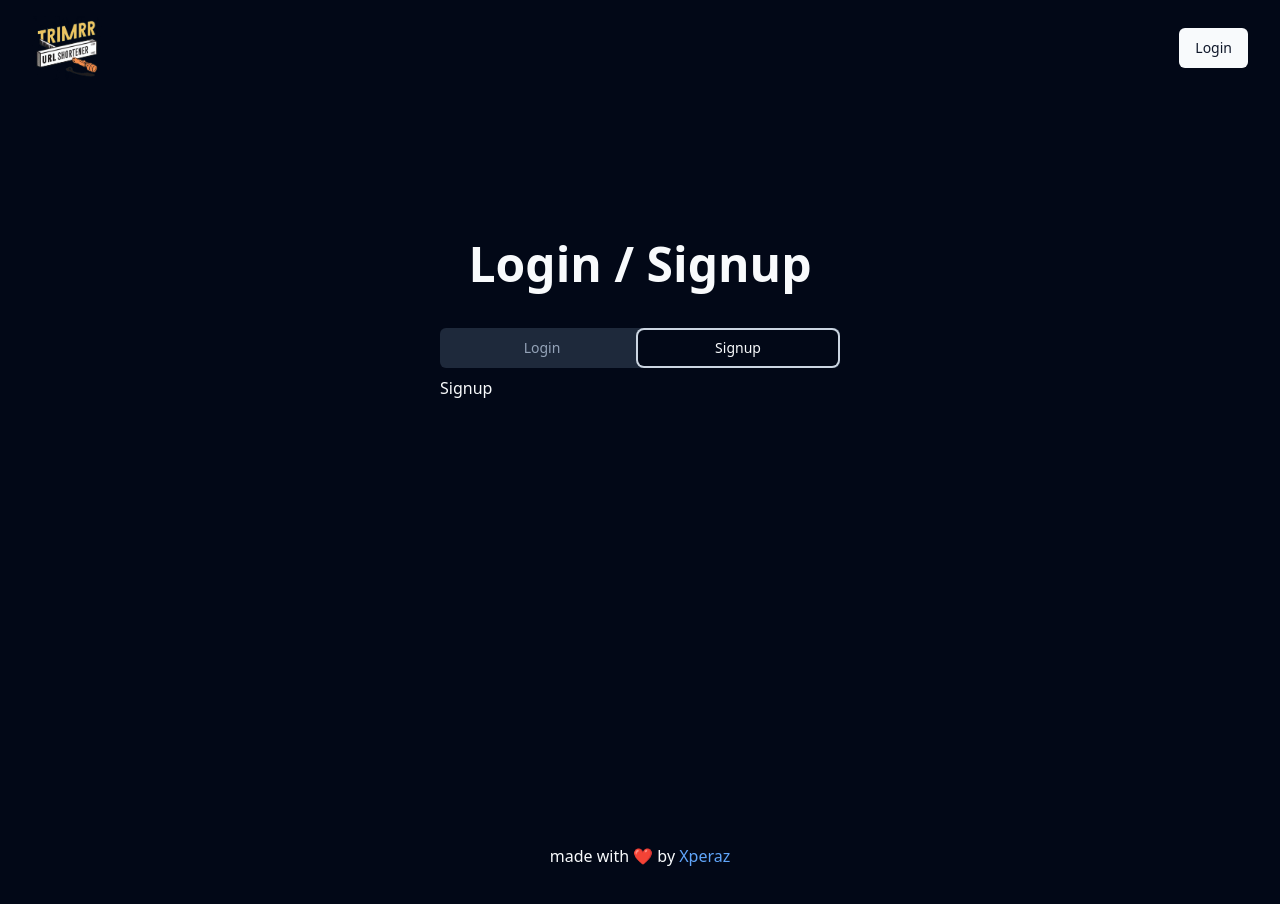
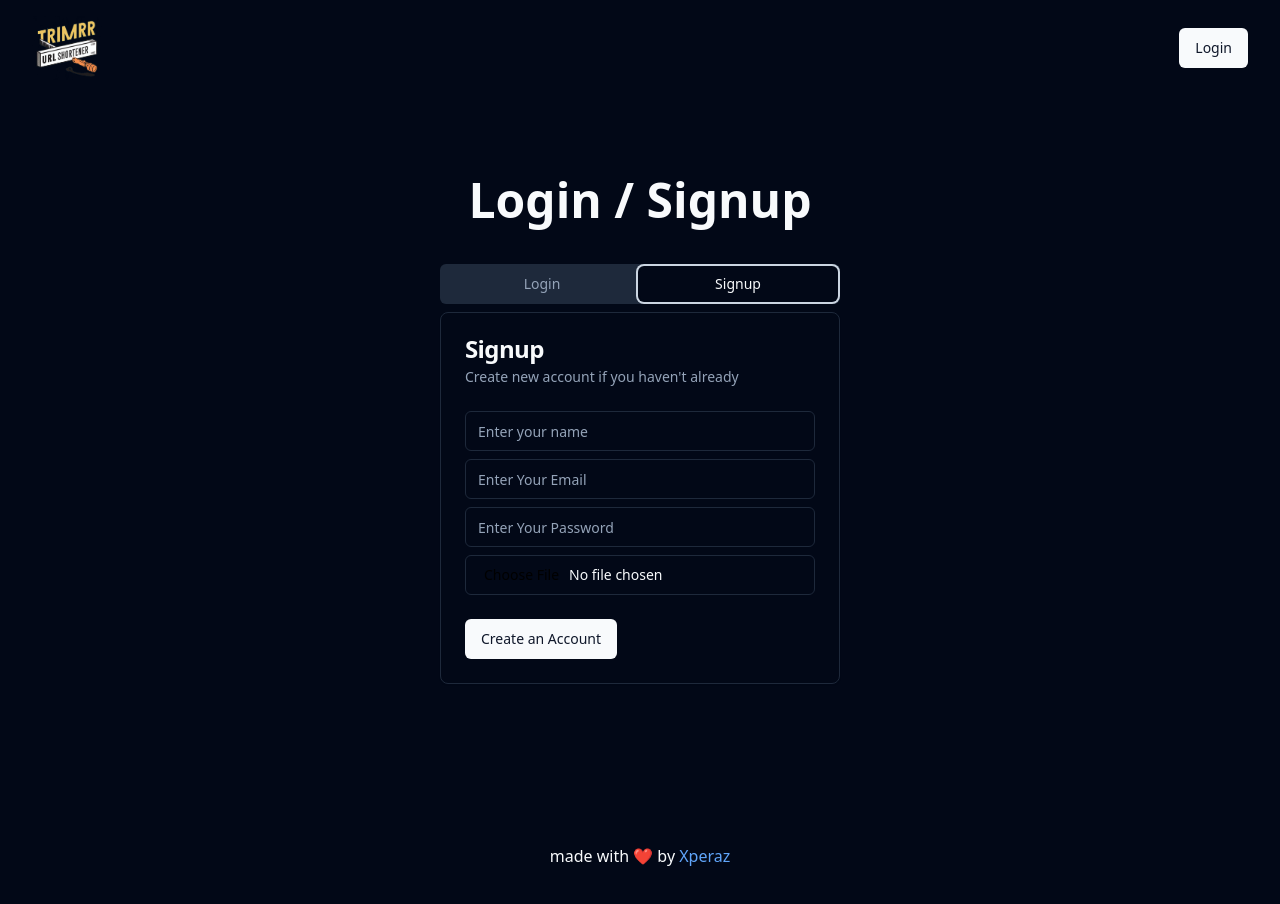
Before and after one commit to Xperaz/SnapLInk, a React (Vite) app: page /auth in a window 1280 px wide. Both pictures are taken after a click on the tab "Signup". Shown: the top 904 px of the page. Built offline with nearby package versions, Linux system fonts and the light colour scheme; no server answers.

Commit message:
adding login functinality, Signup, logout, and protect routes

```diff
--- a/src/components/AppLayout/Header.jsx
+++ b/src/components/AppLayout/Header.jsx
@@ -11,11 +11,19 @@ import {
 } from "@/components/ui/dropdown-menu";
 import { Avatar, AvatarFallback, AvatarImage } from "@/components/ui/avatar";
 import { LinkIcon, LogOut } from "lucide-react";
+import { UserState } from "@/context/userContext";
+import useFetch from "@/hooks/useFetch";
+import { logout } from "@/db/apiAuth";
+import Loader from "../Shared/Loader";
 
 const Header = () => {
   const navigate = useNavigate();
-  const user = false;
+  const { user, fetchUser } = UserState();
+
+  const { isLoading, fn: logoutFn } = useFetch(logout);
+
   return (
+    <>
       <nav className="flex justify-between items-center py-4">
         <Link to="/">
           <img src={Logo} alt="SnapLink logo" className="h-16" />
@@ -28,12 +36,17 @@ const Header = () => {
             <DropdownMenu>
               <DropdownMenuTrigger className="w-10 rounded-full overflow-hidden">
                 <Avatar>
-                <AvatarImage src="https://github.com/shadcn.png" />
+                  <AvatarImage
+                    src={user?.user_metadata?.profile_pic}
+                    className="object-contain"
+                  />
                   <AvatarFallback>CN</AvatarFallback>
                 </Avatar>
               </DropdownMenuTrigger>
               <DropdownMenuContent>
-              <DropdownMenuLabel>Azedine Ouhadou</DropdownMenuLabel>
+                <DropdownMenuLabel>
+                  {user?.user_metadata?.name}
+                </DropdownMenuLabel>
                 <DropdownMenuSeparator />
                 <DropdownMenuItem>
                   <LinkIcon className="mr-2 h-4 w-4" />
@@ -41,13 +54,24 @@ const Header = () => {
                 </DropdownMenuItem>
                 <DropdownMenuItem className="text-red-400">
                   <LogOut className="mr-2 h-4 w-4" />
-                <span>Logout</span>
+                  <span
+                    onClick={() => {
+                      logoutFn().then(() => {
+                        fetchUser();
+                        navigate("/");
+                      });
+                    }}
+                  >
+                    Logout
+                  </span>
                 </DropdownMenuItem>
               </DropdownMenuContent>
             </DropdownMenu>
           )}
         </div>
       </nav>
+      {isLoading && <Loader />}
+    </>
   );
 };
 
--- /dev/null
+++ b/src/components/ProtectedRoute/ProtectedRoute.jsx
@@ -0,0 +1,21 @@
+import { UserState } from "@/context/userContext";
+import { useEffect } from "react";
+import { useNavigate } from "react-router-dom";
+import { BarLoader } from "react-spinners";
+
+// eslint-disable-next-line react/prop-types
+const ProtectedRoute = ({ children }) => {
+  const navigate = useNavigate();
+  const { isLoading, isAuthenticated } = UserState();
+
+  useEffect(() => {
+    if (!isAuthenticated && !isLoading) {
+      navigate("/auth");
+    }
+  }, [isAuthenticated, isLoading]);
+
+  if (isLoading) return <BarLoader width={"100%"} color="#36d7b7" />;
+  if (isAuthenticated) children;
+};
+
+export default ProtectedRoute;
--- /dev/null
+++ b/src/components/Shared/Loader.jsx
@@ -0,0 +1,7 @@
+import { BarLoader } from "react-spinners";
+
+const Loader = () => {
+  return <BarLoader className="mb-4" width={"100%"} color="#36d7b7" />;
+};
+
+export default Loader;
--- a/src/components/Signup/Login.jsx
+++ b/src/components/Signup/Login.jsx
@@ -10,8 +10,12 @@ import { Input } from "../ui/input";
 import { Button } from "../ui/button";
 import { BeatLoader } from "react-spinners";
 import Error from "../Shared/Error";
-import { useState } from "react";
+import { useEffect, useState } from "react";
 import { object, string } from "yup";
+import useFetch from "@/hooks/useFetch";
+import { login } from "@/db/apiAuth";
+import { useNavigate, useSearchParams } from "react-router-dom";
+import { UserState } from "@/context/userContext";
 
 const Login = () => {
   const [errors, setErrors] = useState([]);
@@ -19,6 +23,12 @@ const Login = () => {
     email: "",
     password: "",
   });
+
+  const { data, isLoading, error, fn: loginFn } = useFetch(login, formData);
+  const navigate = useNavigate();
+  const [searchParams] = useSearchParams();
+  const longLink = searchParams.get("createNew");
+  const { fetchUser } = UserState();
 
   const handleInputChange = (e) => {
     const { name, value } = e.target;
@@ -37,7 +47,7 @@ const Login = () => {
 
       await schema.validate(formData, { abortEarly: false });
 
-      // Api call
+      await loginFn();
     } catch (error) {
       const newErrors = {};
 
@@ -49,13 +59,21 @@ const Login = () => {
     }
   };
 
-  const isLoading = true;
+  useEffect(() => {
+    if (data && !error) {
+      navigate(`/dashboard?${longLink ? `createNew=${longLink}` : ""}`);
+      fetchUser();
+    }
+  }, [data, error]);
+
   return (
     <Card>
       <CardHeader>
-        <CardTitle>Card Title</CardTitle>
-        <CardDescription>Card Description</CardDescription>
-        <Error message="Something went wrong" />
+        <CardTitle>Login</CardTitle>
+        <CardDescription>
+          To your account if you already have one
+        </CardDescription>
+        {error && <Error message={error} />}
       </CardHeader>
       <CardContent className="space-y-2">
         <div>
--- a/src/components/Signup/Signup.jsx
+++ b/src/components/Signup/Signup.jsx
@@ -1,5 +1,140 @@
+import {
+  Card,
+  CardContent,
+  CardDescription,
+  CardFooter,
+  CardHeader,
+  CardTitle,
+} from "@/components/ui/card";
+import { Input } from "../ui/input";
+import { Button } from "../ui/button";
+import { BeatLoader } from "react-spinners";
+import Error from "../Shared/Error";
+import { useEffect, useState } from "react";
+import { mixed, object, string } from "yup";
+import useFetch from "@/hooks/useFetch";
+import { signup } from "@/db/apiAuth";
+import { useNavigate, useSearchParams } from "react-router-dom";
+import { UserState } from "@/context/userContext";
+
 const Signup = () => {
-  return <div>Signup</div>;
+  const [errors, setErrors] = useState([]);
+  const [formData, setFormData] = useState({
+    name: "",
+    email: "",
+    password: "",
+    profile_pic: null,
+  });
+
+  const { data, isLoading, error, fn: signupFn } = useFetch(signup, formData);
+  const navigate = useNavigate();
+  const [searchParams] = useSearchParams();
+  const longLink = searchParams.get("createNew");
+  const { fetchUser } = UserState();
+
+  const handleInputChange = (e) => {
+    const { name, value, files } = e.target;
+    // console.log(files[0]);
+    setFormData((prev) => ({ ...prev, [name]: files ? files[0] : value }));
+  };
+
+  const handleSignup = async () => {
+    setErrors([]);
+    try {
+      const schema = object({
+        name: string().required("Name is Required"),
+        email: string().email("Invalid Email").required("Email is Required"),
+        password: string()
+          .min(6, "Password must be at least 6 characters")
+          .required(),
+        profile_pic: mixed().required("File is required"),
+      });
+
+      await schema.validate(formData, { abortEarly: false });
+
+      await signupFn();
+    } catch (error) {
+      const newErrors = {};
+
+      error?.inner?.forEach((err) => {
+        newErrors[err.path] = err.message;
+      });
+
+      setErrors(newErrors);
+    }
+  };
+
+  useEffect(() => {
+    if (data && !error) {
+      navigate(`/dashboard?${longLink ? `createNew=${longLink}` : ""}`);
+      fetchUser();
+    }
+  }, [isLoading, error, data]);
+
+  return (
+    <Card>
+      <CardHeader>
+        <CardTitle>Signup</CardTitle>
+        <CardDescription>
+          Create new account if you haven&apos;t already
+        </CardDescription>
+        {error && <Error message={error} />}
+      </CardHeader>
+      <CardContent className="space-y-2">
+        <div>
+          <Input
+            name="name"
+            type="name"
+            value={formData.name}
+            placeholder="Enter your name"
+            onChange={handleInputChange}
+          />
+          {errors.name && <Error message={errors.name} />}
+        </div>
+
+        <div>
+          <Input
+            name="email"
+            type="email"
+            value={formData.email}
+            placeholder="Enter Your Email"
+            onChange={handleInputChange}
+          />
+          {errors.email && <Error message={errors.email} />}
+        </div>
+
+        <div>
+          <Input
+            name="password"
+            type="password"
+            value={formData.password}
+            placeholder="Enter Your Password"
+            onChange={handleInputChange}
+          />
+          {errors.password && <Error message={errors.password} />}
+        </div>
+
+        <div>
+          <Input
+            name="profile_pic"
+            type="file"
+            accept="image/*"
+            onChange={handleInputChange}
+          />
+          {errors.profile_pic && <Error message={errors.profile_pic} />}
+        </div>
+      </CardContent>
+      <CardFooter>
+        <Button onClick={handleSignup}>
+          {isLoading ? (
+            <BeatLoader size={10} color="#36d7b7" />
+          ) : (
+            "Create an Account"
+          )}
+        </Button>
+      </CardFooter>
+    </Card>
+  );
 };
 
 export default Signup;
--- /dev/null
+++ b/src/context/userContext.jsx
@@ -0,0 +1,29 @@
+import { createContext, useEffect, useContext } from "react";
+import useFetch from "@/hooks/useFetch";
+import { getCurrentUser } from "@/db/userApi";
+
+const userContext = createContext();
+
+// eslint-disable-next-line react/prop-types
+const UserProvider = ({ children }) => {
+  const { data: user, isLoading, fn: fetchUser } = useFetch(getCurrentUser);
+
+  const isAuthenticated = user?.role === "authenticated";
+
+  useEffect(() => {
+    fetchUser();
+  }, []);
+  return (
+    <userContext.Provider
+      value={{ user, fetchUser, isLoading, isAuthenticated }}
+    >
+      {children}
+    </userContext.Provider>
+  );
+};
+
+export const UserState = () => {
+  return useContext(userContext);
+};
+
+export default UserProvider;
--- /dev/null
+++ b/src/db/userApi.js
@@ -0,0 +1,9 @@
+import supabase from "./supabase";
+
+export async function getCurrentUser() {
+  const { data: session, error } = await supabase.auth.getSession();
+  if (!session.session) return null;
+  if (error) throw new Error(error.message);
+
+  return session.session?.user;
+}
--- /dev/null
+++ b/src/hooks/useFetch.jsx
@@ -0,0 +1,24 @@
+import { useState } from "react";
+
+const useFetch = (cb, options = {}) => {
+  const [data, setData] = useState(null);
+  const [isLoading, setIsLoading] = useState(false);
+  const [error, setError] = useState(null);
+
+  const fn = async (...args) => {
+    setIsLoading(true);
+    setError(null);
+    try {
+      const data = await cb(options, ...args);
+      setData(data);
+    } catch (err) {
+      setError(err);
+    } finally {
+      setIsLoading(false);
+    }
+  };
+
+  return { fn, data, isLoading, error };
+};
+
+export default useFetch;
--- a/src/pages/Auth.jsx
+++ b/src/pages/Auth.jsx
@@ -1,12 +1,25 @@
-import { useSearchParams } from "react-router-dom";
+import { useNavigate, useSearchParams } from "react-router-dom";
 import { Tabs, TabsContent, TabsList, TabsTrigger } from "@/components/ui/tabs";
 import Login from "@/components/Signup/Login";
 import Signup from "@/components/Signup/Signup";
+import { UserState } from "@/context/userContext";
+import { useEffect } from "react";
 
 const Auth = () => {
   const [searchParams] = useSearchParams();
+  const longLink = searchParams.get("createNew");
+  const navigate = useNavigate();
+
+  const { isLoading, isAuthenticated } = UserState();
+
+  useEffect(() => {
+    if (isAuthenticated && !isLoading) {
+      navigate(`/dashboard${longLink ? `?createNew=${longLink}` : ""}`);
+    }
+  }, [isAuthenticated, isLoading]);
+
   return (
-    <div className="mt-36 flex flex-col items-center gap-10">
+    <div className="mt-20 flex flex-col items-center gap-10">
       <h1 className="text-5xl font-extrabold">
         {searchParams.get("createNew")
           ? "Hold up Let's login first..."
```
Also changed, not shown: src/App.jsx (+17 -3 lines), src/db/apiAuth.js (+34 -2 lines). Lines whose indentation alone changed are shown as unchanged.
